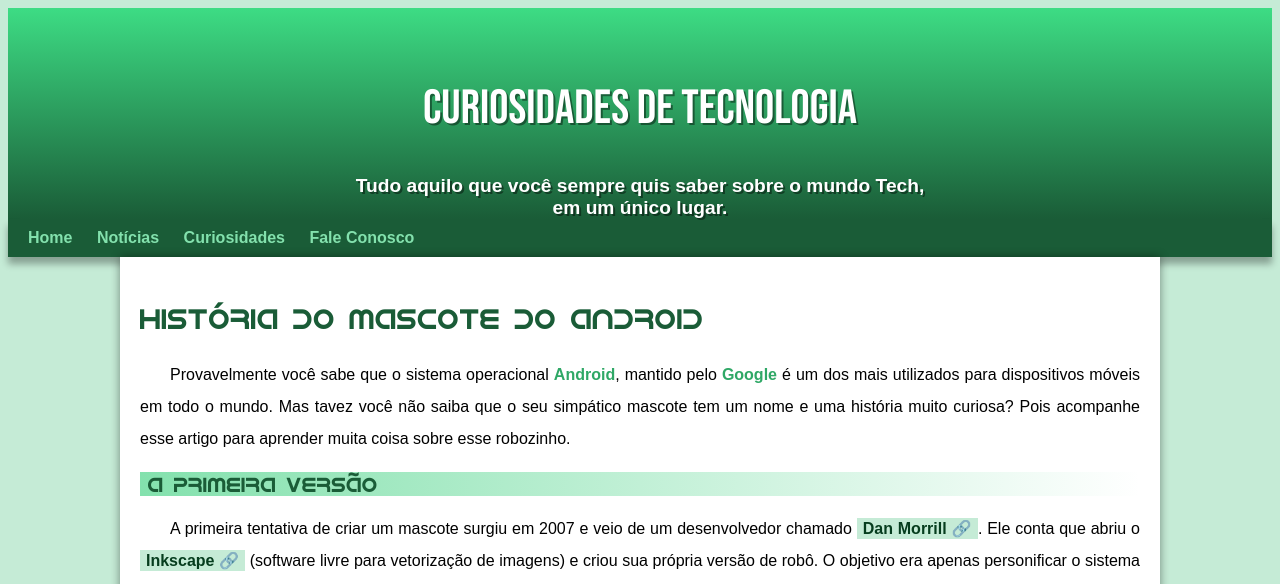
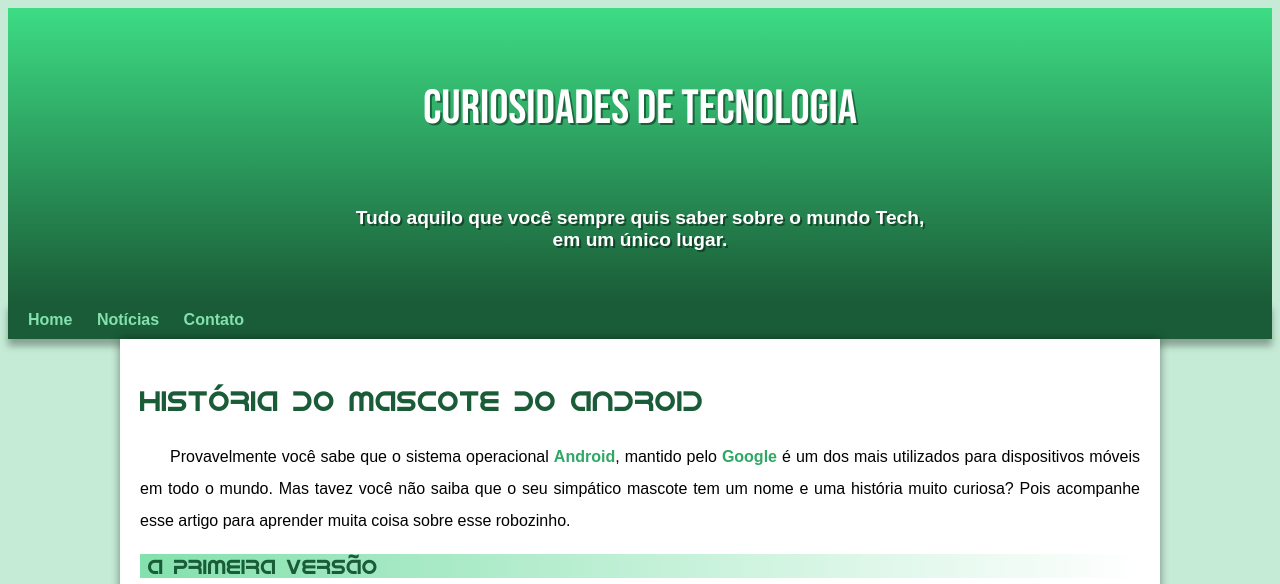
Before and after one commit to RamonSilva88/projeto-android, a plain HTML site: page index.html in a window 1280 px wide. Shown: the top 584 px of the page. Drawn offline with Linux system fonts and the light colour scheme.

Commit message:
problema de padding corrigido

```diff
--- a/estilo/style.css
+++ b/estilo/style.css
@@ -82,7 +82,7 @@ padding-top: 40px;
 header > h1{
 color: white;
 font-family: var(--fonte-destaque);
-margin-bottom: 20px;
+padding-bottom: 20px;
 font-size: 3em;
 font-weight: normal;
 text-shadow: 2px 2px 0px rgba(0, 0, 0, 0.427);
@@ -94,6 +94,7 @@ color: white;
 font-size: 1.2em;
 max-width: 600px;
 margin: auto;
+padding-bottom: 50px;
 padding-right: 10px;
 padding-left: 10px;
 text-shadow: 2px 2px 0px rgba(0, 0, 0, 0.427)
--- a/index.html
+++ b/index.html
@@ -16,8 +16,7 @@
      <nav>
         <a href="#">Home</a>
         <a href="#">Notícias</a>
-        <a href="#">Curiosidades</a>
-        <a href="#">Fale Conosco</a>
+        <a href="#">Contato</a>
      </nav>
      <main>
         <article>
```
